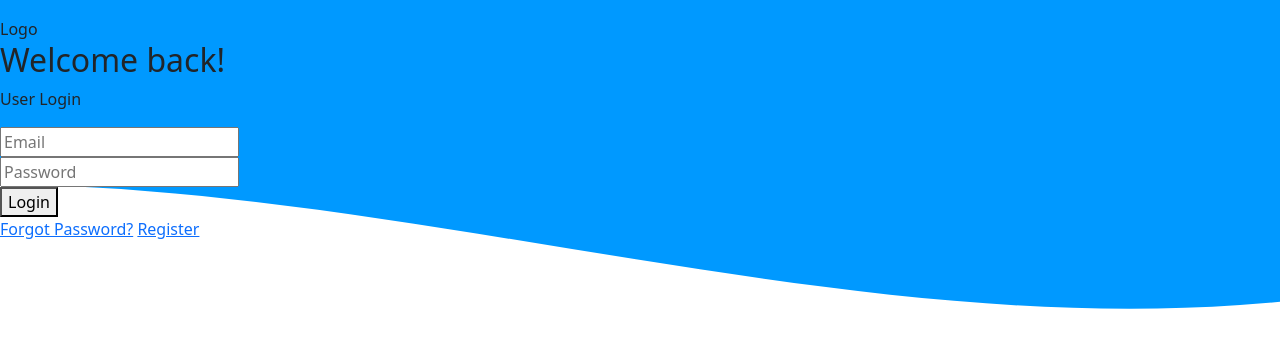
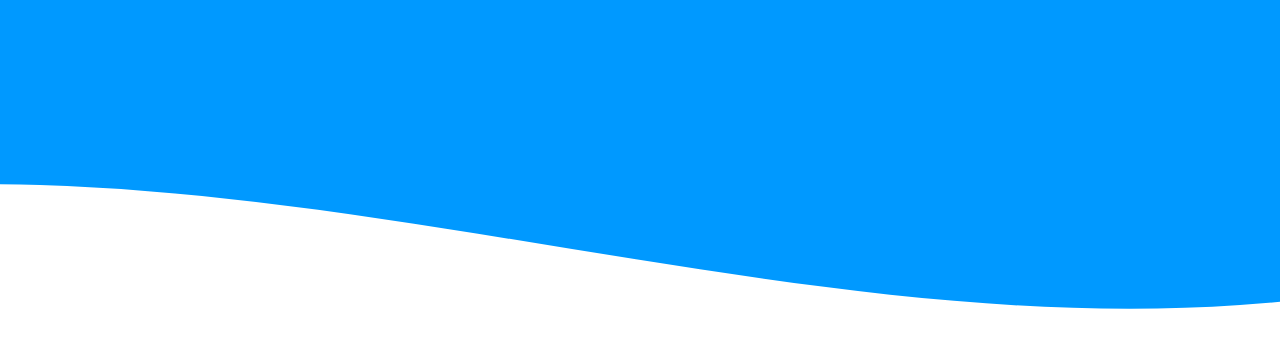
Before and after one commit to joselechuga/capstone-JoseMedina, a Django app: template odorwatch/templates/home.html in a window 1280 px wide. Shown: the part 175-523 px from the top of the page. Run offline with Django 5.2, Linux system fonts and the light colour scheme; the template is opened without the code that fills it, so the values that code supplies are empty; some libraries are stand-ins or nearby versions.

Commit message:
update home - estilos

```diff
--- a/odorwatch/templates/home.html
+++ b/odorwatch/templates/home.html
@@ -16,28 +16,6 @@
 <p>Certificado: {{ certificado }}</p>
 <p>Firma: {{ firma }}</p>
 
-<div class="login-container">
-  <div class="login-box">
-      <div class="logo">
-          <span>Logo</span>
-      </div>
-      <h2>Welcome back!</h2>
-      <p>User Login</p>
-      <form action="#" method="POST">
-          <div class="input-group">
-              <input type="email" placeholder="Email" required>
-          </div>
-          <div class="input-group">
-              <input type="password" placeholder="Password" required>
-          </div>
-          <button type="submit" class="login-btn">Login</button>
-          <div class="links">
-              <a href="#">Forgot Password?</a>
-              <a href="#">Register</a>
-          </div>
-      </form>
-  </div>
-</div>
 
 {% endblock %}
 
```
